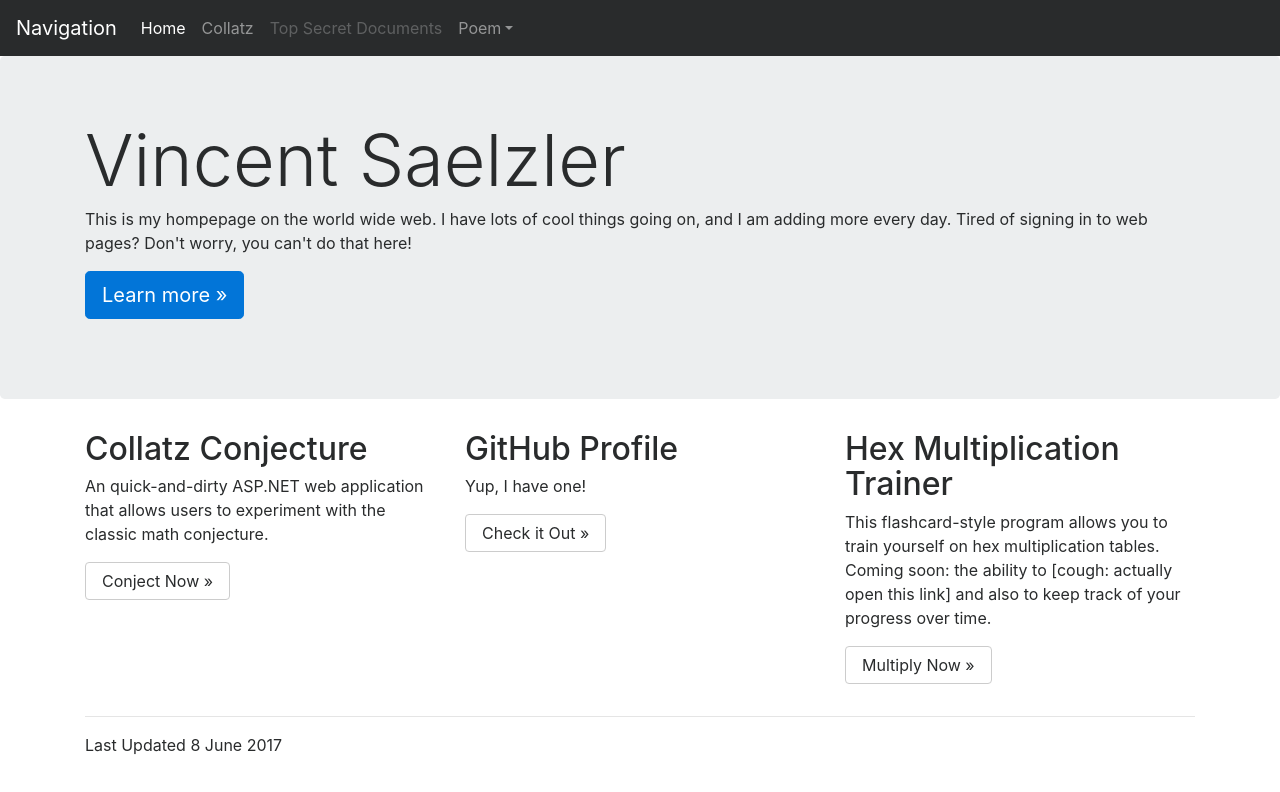
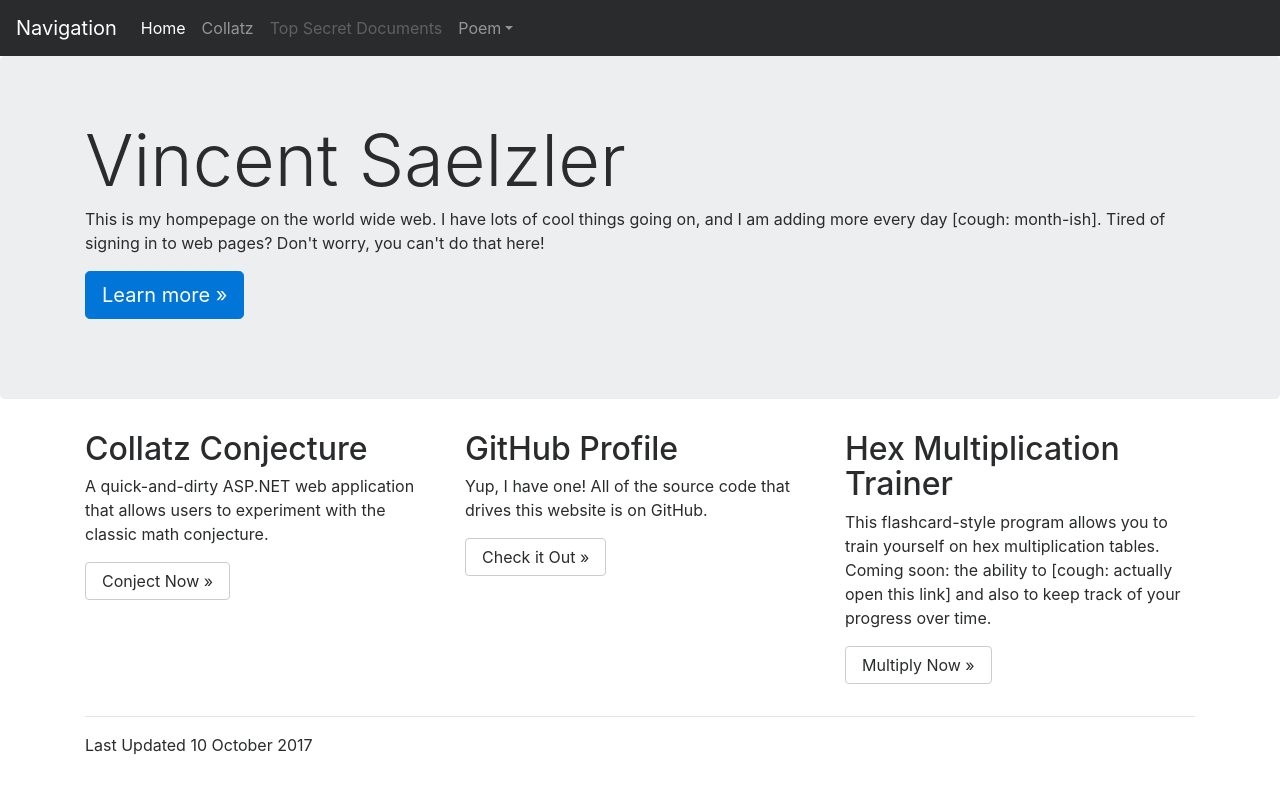
Before and after one commit to VincentSaelzler/about-me, a plain HTML site: page index.html in a window 1280 px wide. Drawn offline with nearby package versions, Linux system fonts and the light colour scheme.

Commit message:
update some typos and add a bit of verbiage

```diff
--- a/index.html
+++ b/index.html
@@ -57,7 +57,7 @@
     <div class="jumbotron">
       <div class="container">
         <h1 class="display-3">Vincent Saelzler</h1>
-        <p>This is my hompepage on the world wide web. I have lots of cool things going on, and I am adding more every day. Tired of signing in to web pages? Don't worry, you can't do that here!</p>
+        <p>This is my hompepage on the world wide web. I have lots of cool things going on, and I am adding more every day [cough: month-ish]. Tired of signing in to web pages? Don't worry, you can't do that here!</p>
         <p><a class="btn btn-primary btn-lg" href="#" role="button">Learn more &raquo;</a></p>
       </div>
     </div>
@@ -67,12 +67,12 @@
       <div class="row">
         <div class="col-md-4">
           <h2>Collatz Conjecture</h2>
-          <p>An quick-and-dirty ASP.NET web application that allows users to experiment with the classic math conjecture.</p>
+          <p>A quick-and-dirty ASP.NET web application that allows users to experiment with the classic math conjecture.</p>
           <p><a class="btn btn-secondary" href="/collatz" role="button">Conject Now &raquo;</a></p>
         </div>
         <div class="col-md-4">
           <h2>GitHub Profile</h2>
-          <p>Yup, I have one! </p>
+          <p>Yup, I have one! All of the source code that drives this website is on GitHub.</p>
           <p><a class="btn btn-secondary" href="https://github.com/VincentSaelzler" role="button">Check it Out &raquo;</a></p>
         </div>
         <div class="col-md-4">
@@ -86,7 +86,7 @@
       <hr>
 
       <footer>
-        <p>Last Updated 8 June 2017</p>
+        <p>Last Updated 10 October 2017</p>
       </footer>
     </div> <!-- /container -->
 
```
